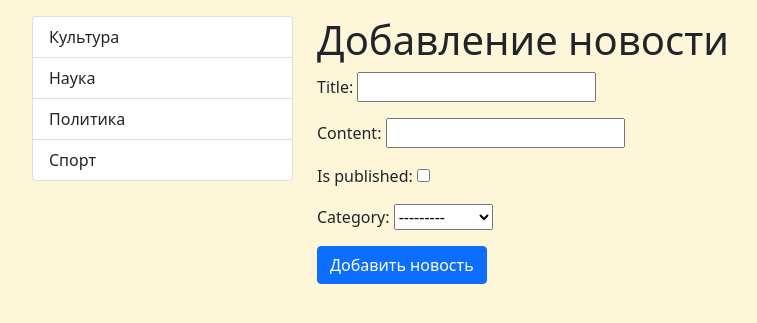
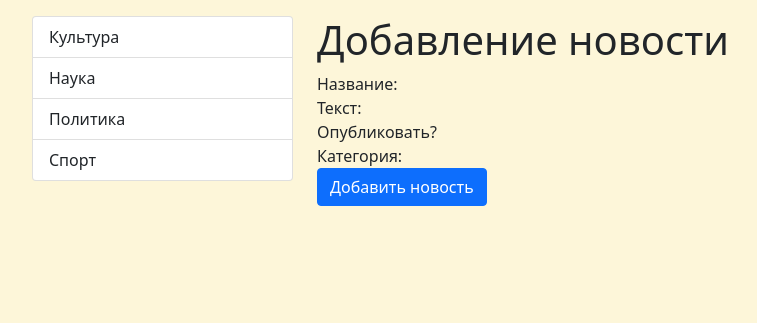
Before and after one commit to Warex1000/Django_news_sites, a Django app: page /news/add-news/ in a window 1280 px wide. Shown: the part 56-379 px from the top of the page, without its empty margins (50-807 px from the left). Run offline with Django 3.2, Linux system fonts and the light colour scheme; data comes from the database, SQL or seed files in the repository; some libraries are stand-ins or nearby versions.

Commit message:
Work with form, next lesson Django sites 24.1

```diff
--- a/testssite/mysite/news/forms.py
+++ b/testssite/mysite/news/forms.py
@@ -3,7 +3,7 @@ from .models import Category
 
 
 class NewsForm(forms.Form):
-    title = forms.CharField(max_length=150)
-    content = forms.CharField()
-    is_published = forms.BooleanField()
-    category = forms.ModelChoiceField(queryset=Category.objects.all())
+    title = forms.CharField(max_length=150, label='Название ')
+    content = forms.CharField(label='Текст ', required=False)
+    is_published = forms.BooleanField(label='Опубликовать?', initial=True)
+    category = forms.ModelChoiceField(label='Категория ', empty_label='Выберете категорию', queryset=Category.objects.all())
--- a/testssite/mysite/news/templates/news/add_news.html
+++ b/testssite/mysite/news/templates/news/add_news.html
@@ -13,7 +13,41 @@
 
 <from action="{% url 'add_news' %}" method="post">
     {% csrf_token %}
-    {{ form.as_p }}
+    <!--    {{ form.as_p }}-->
+
+    {{ form.non_field.errors }}
+    <div class="form-group">
+        <label for="{{ form.title.id_for_label }}">Название: </label>
+        {{ from.title }}
+        <div class="invalid-feedback">
+            {{ form.title.errors }}
+        </div>
+    </div>
+
+    <div class="form-group">
+        <label for="{{ form.content.id_for_label }}">Текст: </label>
+        {{ from.content }}
+        <div class="invalid-feedback">
+            {{ form.content.errors }}
+        </div>
+    </div>
+
+    <div class="form-group">
+        <label for="{{ form.is_published.id_for_label }}">Опубликовать? </label>
+        {{ from.is_published }}
+        <div class="invalid-feedback">
+            {{ form.is_published.errors }}
+        </div>
+    </div>
+
+    <div class="form-group">
+        <label for="{{ form.category.id_for_label }}">Категория: </label>
+        {{ from.category }}
+        <div class="invalid-feedback">
+            {{ form.category.errors }}
+        </div>
+    </div>
+
     <botton type="submit" class="btn btn-primary btn-block">Добавить новость</botton>
 </from>
 {% endblock %}
```
